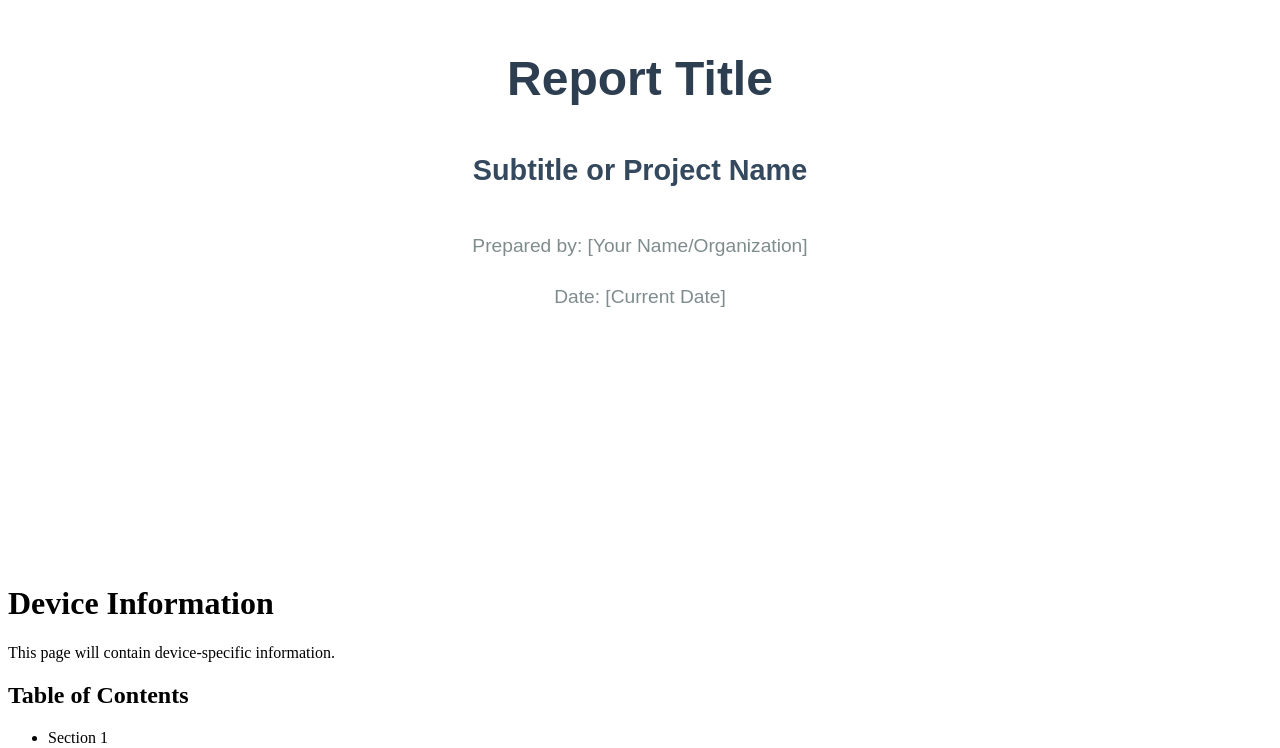
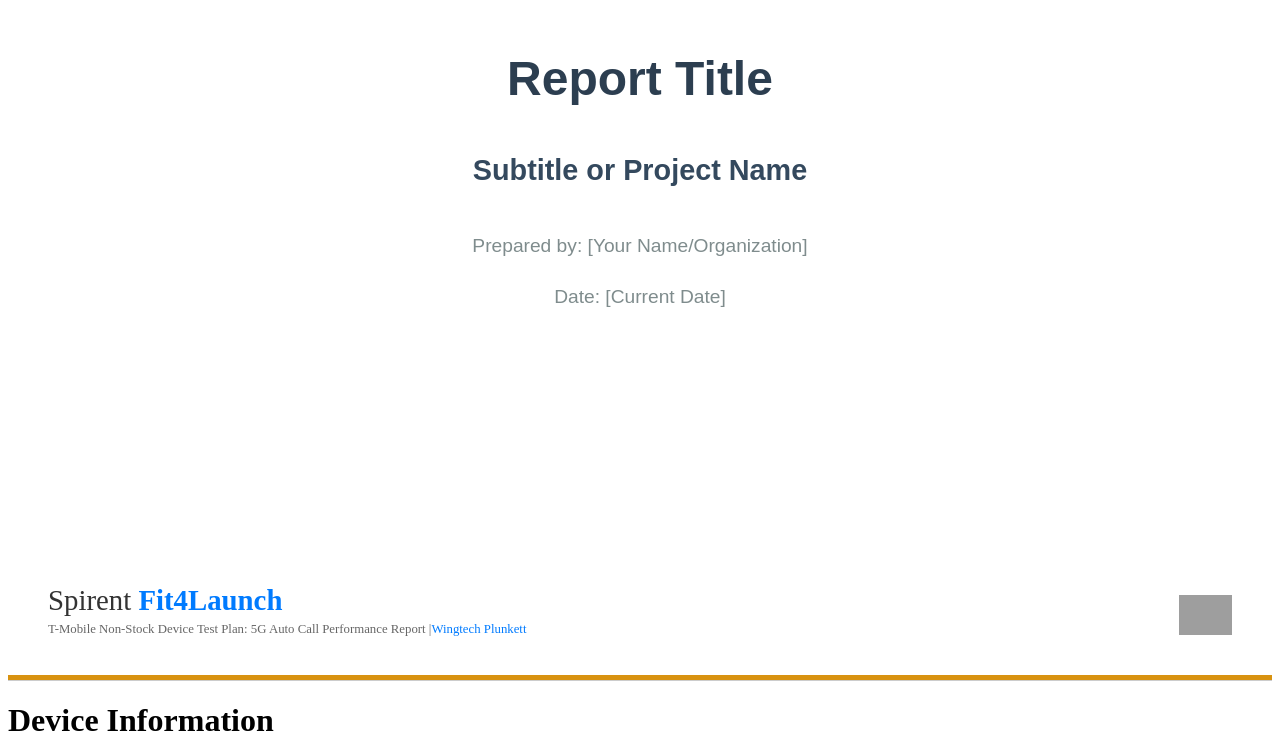
Before and after one commit to LiJieSu0/Fit4Launch_Report, a React (Create React App) app in the folder report-generator-app/: page / in a window 1280 px wide. Shown: the part 204-952 px from the top of the page. Built offline with nearby package versions, Linux system fonts and the light colour scheme; grey boxes are pictures that could not be loaded.

Commit message:
add header

```diff
--- a/report-generator-app/src/App.js
+++ b/report-generator-app/src/App.js
@@ -1,11 +1,14 @@
 import CoverPage from './CommonPage/CoverPage';
 import ContentsIndexPage from './CommonPage/ContentsIndexPage';
+import DeviceInfoPage from './CommonPage/DeviceInfoPage';
+import ReportHeader from './CommonPage/ReportHeader';
 import './StyleScript/Restricted_Report_Style.css';
-import DeviceInfoPage from './CommonPage/DeviceInfoPage';
 function App() {
   return (
     <div className="App">
       <CoverPage />
+      {/* The ReportHeader will be displayed on all pages except the CoverPage */}
+      <ReportHeader />
       <DeviceInfoPage/>
       <ContentsIndexPage />
 
--- /dev/null
+++ b/report-generator-app/src/CommonPage/ReportHeader.js
@@ -0,0 +1,21 @@
+import React from 'react';
+import styles from './ReportHeader.module.css';
+
+const ReportHeader = () => {
+  return (
+    <div className={styles.headerContainer}>
+      <div className={styles.headerContent}>
+        <div>
+          <h1 className={styles.title}>Spirent <span className={styles.fit4Launch}>Fit4Launch</span></h1>
+          <p className={styles.subtitle}>T-Mobile Non-Stock Device Test Plan: 5G Auto Call Performance Report |<a href="#" className={styles.link}>Wingtech Plunkett</a></p>
+        </div>
+        <div className={styles.logoContainer}>
+          <img src="/logo.svg" alt="Spirent Logo" className={styles.logo} />
+        </div>
+      </div>
+      <div className={styles.bottomLine}></div>
+    </div>
+  );
+};
+
+export default ReportHeader;
--- /dev/null
+++ b/report-generator-app/src/CommonPage/ReportHeader.module.css
@@ -0,0 +1,100 @@
+.headerContainer {
+  width: 100%;
+  padding: 20px 40px;
+  box-sizing: border-box;
+  border-bottom: 1px solid #ccc; /* Light grey line, will be replaced by bottomLine */
+  display: flex;
+  flex-direction: column;
+  justify-content: space-between;
+  align-items: center;
+  position: relative; /* For absolute positioning of bottomLine */
+  background-color: white; /* Ensure white background for PDF */
+}
+
+.headerContent {
+  display: flex;
+  justify-content: space-between;
+  align-items: center;
+  width: 100%;
+  margin-bottom: 10px; /* Space between content and bottom line */
+}
+
+.title {
+  font-size: 1.8rem;
+  color: #333;
+  margin: 0;
+  font-weight: 400;
+}
+
+.fit4Launch {
+  color: #007bff; /* Blue color from the image */
+  font-weight: 600;
+}
+
+.subtitle {
+  font-size: 0.8rem;
+  color: #666;
+  margin-top: 5px;
+}
+
+.link {
+  color: #007bff; /* Blue color for the link */
+  text-decoration: none;
+}
+
+.logoContainer {
+  /* Adjust as needed for logo size */
+}
+
+.logo {
+  height: 40px; /* Adjust logo height as per image */
+  width: auto;
+}
+
+.bottomLine {
+  width: 100%;
+  height: 5px; /* Thickness of the blue line */
+  background-color: #d89210; /* Dark blue color from the image */
+  position: absolute;
+  bottom: 0;
+  left: 0;
+}
+
+/* Print specific styles for PDF */
+@media print {
+  .headerContainer {
+    position: fixed;
+    top: 0;
+    left: 0;
+    right: 0;
+    padding: 15px 30px; /* Slightly reduced padding for print */
+    /* Removed border-bottom: none; to ensure the bottom line is visible */
+    z-index: 1000; /* Ensure header is on top */
+  }
+
+  .headerContent {
+    margin-bottom: 5px;
+  }
+
+  .title {
+    font-size: 1.5rem;
+    color: #000000; /* Ensure color is preserved */
+  }
+
+  .fit4Launch {
+    color: #007bff !important; /* Ensure color is preserved for print */
+  }
+
+  .subtitle {
+    font-size: 0.7rem;
+    color: #666; /* Ensure color is preserved */
+  }
+
+  .link {
+    color: #007bff; /* Ensure color is preserved */
+  }
+
+  .logo {
+    height: 35px;
+  }
+}
--- a/report-generator-app/src/StyleScript/Restricted_Report_Style.css
+++ b/report-generator-app/src/StyleScript/Restricted_Report_Style.css
@@ -71,8 +71,8 @@
 
   /* Remove any background colors or images for print */
   * {
-    background: transparent !important;
-    color: black !important;
+    background: transparent ;
+    color: black ;
     box-shadow: none !important;
     text-shadow: none !important;
   }
```
